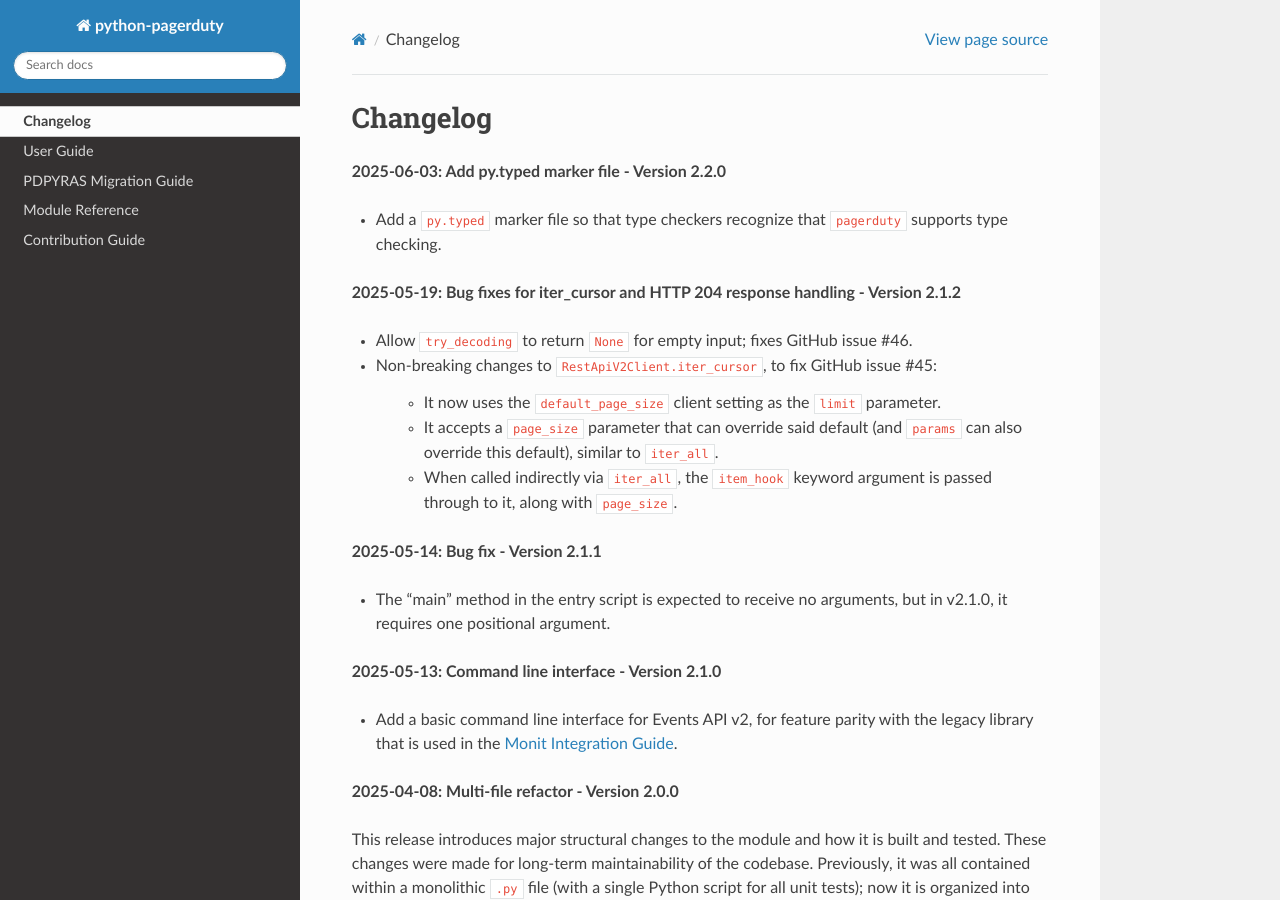
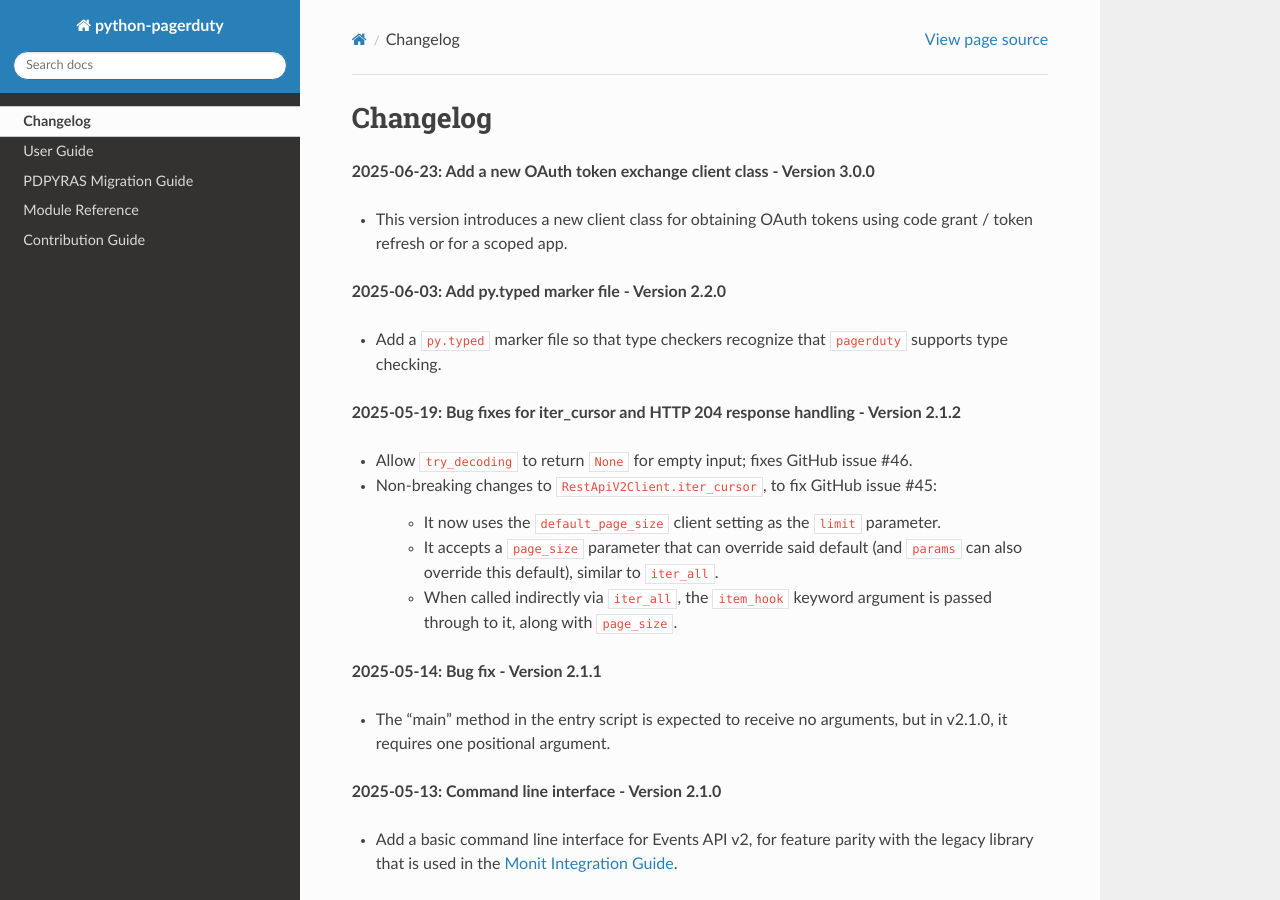
Before and after one commit to PagerDuty/python-pagerduty, a Sphinx documentation site: the page built from sphinx/source/changelog.rst, in a window 1280 px wide and 900 px high. Built offline with Sphinx 7.4.7 and the Read the Docs theme 3.1.0, drawn with Linux system fonts in a browser that asks for light colours.

Commit message:
Add new module reference entry and update changelog/version
Simplify changelog

```diff
--- a/CHANGELOG.rst
+++ b/CHANGELOG.rst
@@ -1,3 +1,7 @@
+**2025-06-23: Add a new OAuth token exchange client class - Version 3.0.0**
+
+* This version introduces a new client class for obtaining OAuth tokens using code grant / token refresh or for a scoped app.
+
 **2025-06-03: Add py.typed marker file - Version 2.2.0**
 
 * Add a ``py.typed`` marker file so that type checkers recognize that ``pagerduty`` supports type checking.
--- a/pyproject.toml
+++ b/pyproject.toml
@@ -1,6 +1,6 @@
 [project]
 name = "pagerduty"
-version = "2.2.0"
+version = "3.0.0"
 description = "Clients for PagerDuty's Public APIs"
 requires-python = ">=3.6"
 dependencies = ["certifi", "requests", "urllib3"]
--- a/sphinx/source/module_reference.rst
+++ b/sphinx/source/module_reference.rst
@@ -10,6 +10,9 @@
 API Client Classes
 ------------------
 .. autoclass:: pagerduty.ApiClient
+    :members:
+
+.. autoclass:: pagerduty.OAuthTokenClient
     :members:
 
 .. autoclass:: pagerduty.RestApiV2Client
```
